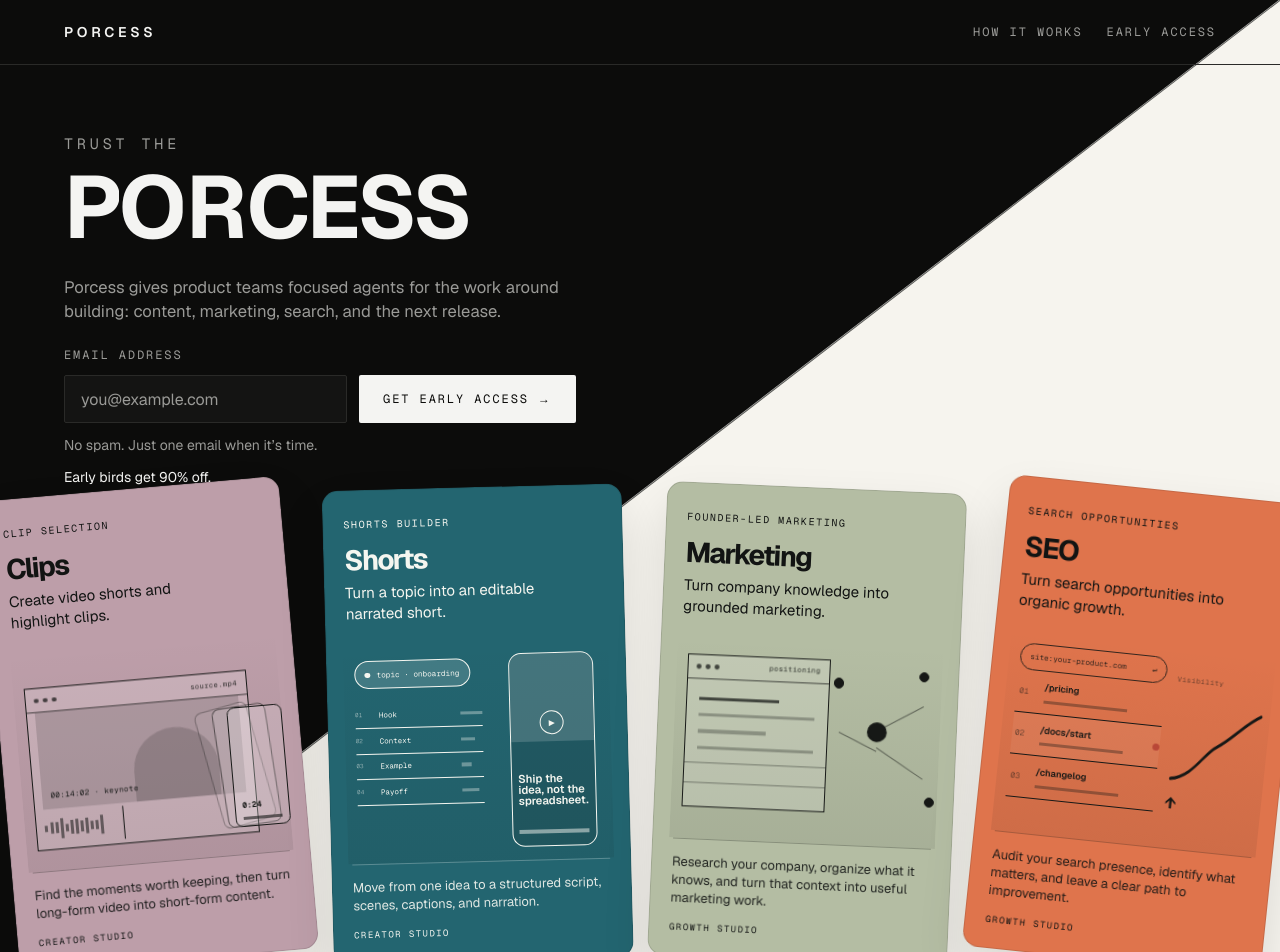
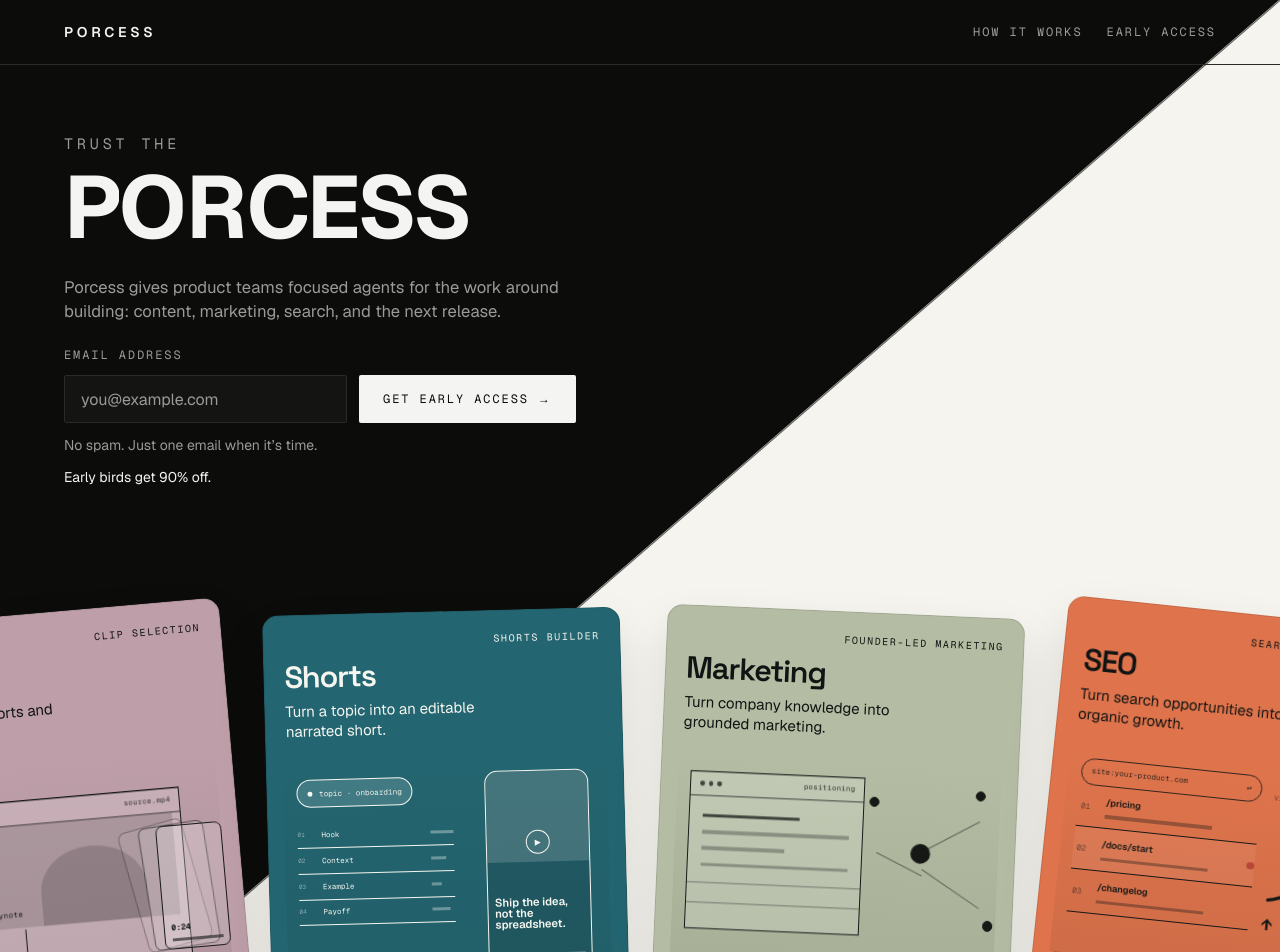
Before and after one commit to Porcess/landing, a Next.js app: page / in a window 1280 px wide. Shown: the top 952 px of the page. Built offline with nearby package versions, Linux system fonts and the light colour scheme; no server answers; the database is empty.

Commit message:
Widen the deck, peek 40% above the fold, right-align the card labels

```diff
--- a/src/app/globals.css
+++ b/src/app/globals.css
@@ -356,12 +356,15 @@ body {
 
 .product-hero {
   position: relative;
-  min-height: 100dvh;
+  /* Tall enough that the top 40% of the deck is inside the first viewport and the
+     remaining 60% sits below the fold, still inside the hero and fully visible
+     when the reader scrolls. Nothing is clipped. */
+  min-height: calc(100dvh + var(--agent-card-height) * 0.6 + 1.5rem);
   overflow: hidden;
   background: var(--color-ground);
   color: var(--color-ink);
   padding-top: 6.5rem;
-  /* One source for the deck's height, so the peek is a known fraction of a card. */
+  /* One source for the deck's height, so every position derived from it agrees. */
   --agent-card-height: clamp(22.75rem, 37vw, 31rem);
 }
 
@@ -478,8 +481,8 @@ body {
    through, so the deck is the bridge between the dark half and the light one. */
 .agent-deck {
   position: absolute;
-  /* Lifted off the very edge by enough to absorb the corner overhang of the
-     rotated cards, so no card is clipped at the bottom. */
+  /* The deck sits just above the bottom edge as full cards; the hero's own
+     min-height is what puts only the top of them inside the first viewport. */
   bottom: 1.5rem;
   left: 50%;
   z-index: 2;
@@ -498,7 +501,7 @@ body {
 .agent-card {
   position: relative;
   display: flex;
-  width: clamp(17rem, 23.4vw, 22rem);
+  width: clamp(20rem, 28vw, 25rem);
   height: var(--agent-card-height);
   flex: 0 0 auto;
   flex-direction: column;
@@ -533,7 +536,11 @@ body {
   z-index: 2;
 }
 
+/* The label sits on the top lane, flush right, so the lane reads as a header
+   rule with the agent's kind on the far side of it. */
 .agent-card-label {
+  display: block;
+  text-align: right;
   font-family: var(--font-mono);
   font-size: 0.625rem;
   letter-spacing: 0.16em;
@@ -542,10 +549,10 @@ body {
 
 .agent-card-title {
   margin: 0.75rem 0 0;
-  font-family: var(--font-display);
-  font-size: clamp(1.6rem, 2.2vw, 2.1rem);
-  font-weight: 650;
-  letter-spacing: -0.06em;
+  font-family: var(--font-space-grotesk), var(--font-display);
+  font-size: clamp(1.7rem, 2.4vw, 2.35rem);
+  font-weight: 600;
+  letter-spacing: -0.04em;
   line-height: 0.95;
 }
 
@@ -1340,6 +1347,7 @@ body {
   .product-hero {
     padding-top: 4.5rem;
     --agent-card-height: 20rem;
+    min-height: calc(100dvh + var(--agent-card-height) * 0.6 + 1.5rem);
   }
   /* A corner-to-corner diagonal leaves a wedge too thin to hold the copy at this
      width, so the split becomes a flat band: dark on top, light below. */
@@ -1385,11 +1393,11 @@ body {
     transform: none;
   }
   .agent-card {
-    width: 15rem;
+    width: 17rem;
     height: var(--agent-card-height);
   }
   .agent-card h2 {
-    font-size: 1.3rem;
+    font-size: 1.5rem;
   }
   .product-section-intro {
     display: block;
--- a/src/app/layout.tsx
+++ b/src/app/layout.tsx
@@ -1,5 +1,5 @@
 import type { Metadata, Viewport } from "next";
-import { Geist, Geist_Mono } from "next/font/google";
+import { Geist, Geist_Mono, Space_Grotesk } from "next/font/google";
 import type { ReactNode } from "react";
 
 import { SessionStart } from "@/components/analytics/session-start";
@@ -18,6 +18,19 @@ const geistMono = Geist_Mono({
   subsets: ["latin"],
   variable: "--font-geist-mono",
   display: "swap",
+});
+
+/**
+ * The display face for the agent cards. Geist carries the body copy; the cards
+ * get a face with more character so the deck reads as the product's own
+ * furniture rather than as more body type. It is the same family the product
+ * application uses for display headings, so the two surfaces agree.
+ */
+const spaceGrotesk = Space_Grotesk({
+  subsets: ["latin"],
+  variable: "--font-space-grotesk",
+  display: "swap",
+  weight: ["500", "600", "700"],
 });
 
 /**
@@ -72,7 +85,10 @@ export default function RootLayout({
   children,
 }: Readonly<{ children: ReactNode }>) {
   return (
-    <html className={`${geistSans.variable} ${geistMono.variable}`} lang="en">
+    <html
+      className={`${geistSans.variable} ${geistMono.variable} ${spaceGrotesk.variable}`}
+      lang="en"
+    >
       <body className="font-sans">
         <a className="skip-link" href="#main-content">
           Skip to content
```
